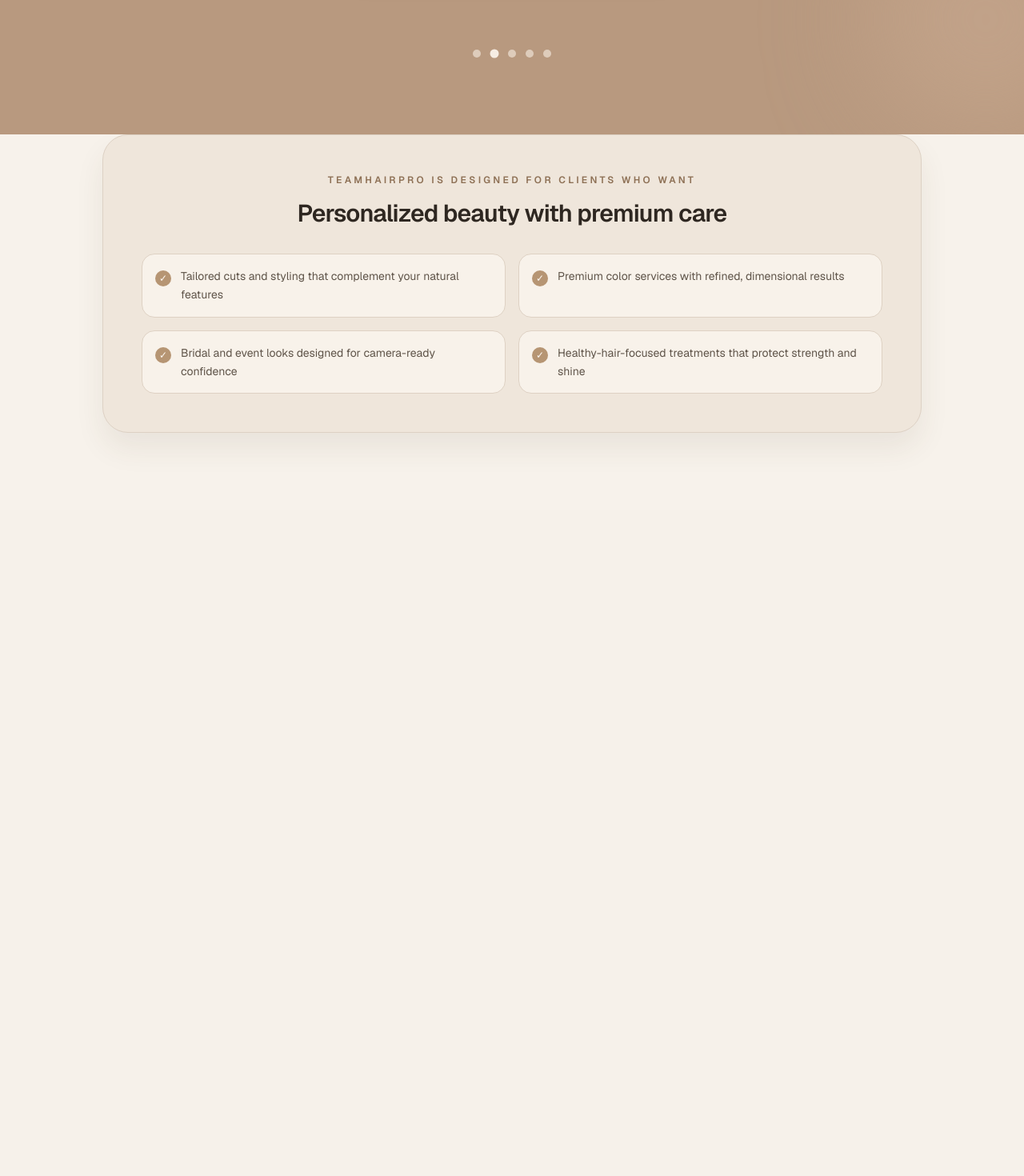
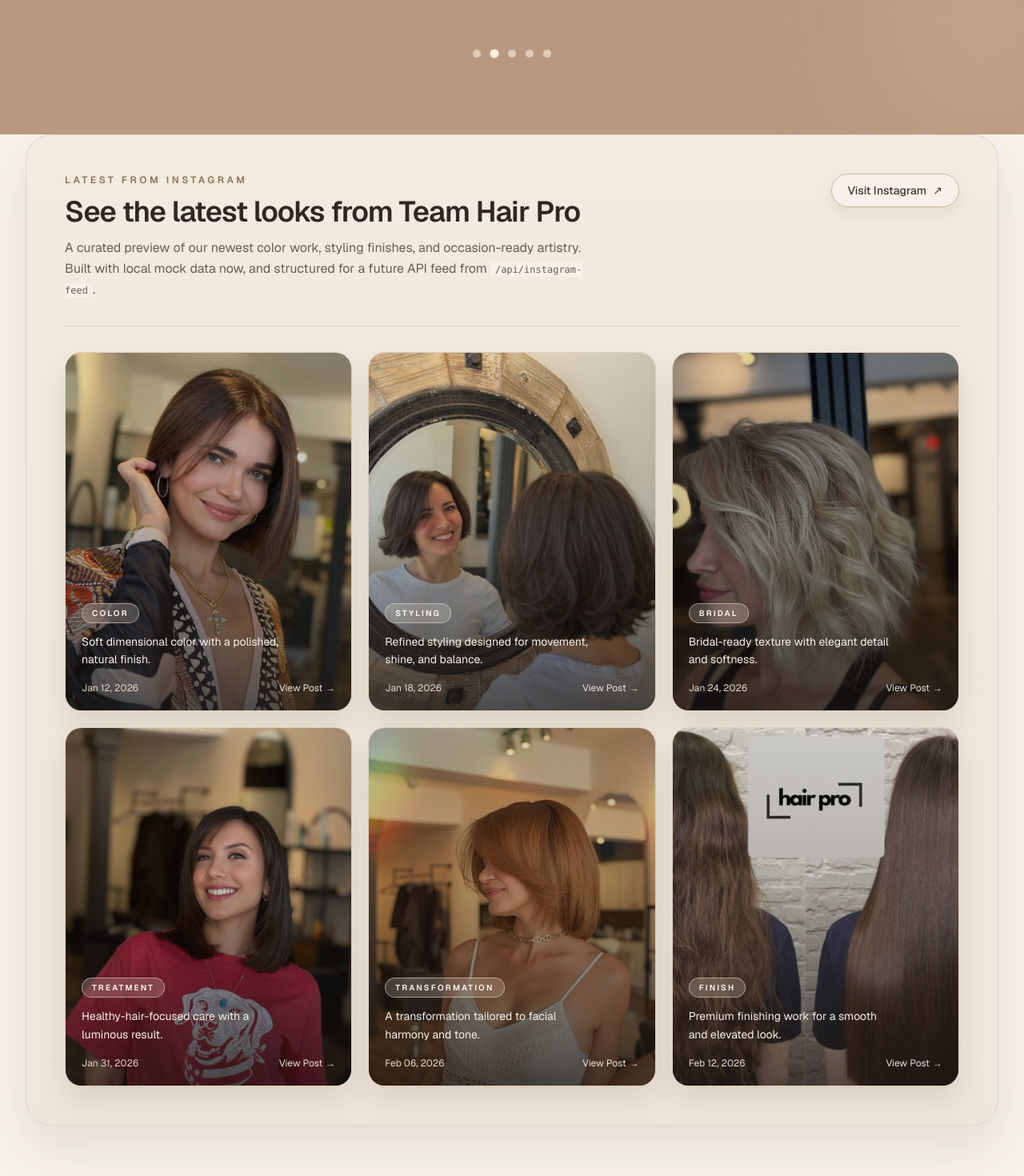
Before and after one commit to ugurcanyagiz/teamhairpro, a Next.js app: page / in a window 1280 px wide. Shown: the part 1785-3255 px from the top of the page at 80% size. Before the commit the page ends 2422 px from the top, so only its background shows below. Built offline with nearby package versions, Linux system fonts and the light colour scheme.

Commit message:
Redesign homepage bottom section as premium Instagram showcase

```diff
--- a/app/page.tsx
+++ b/app/page.tsx
@@ -4,12 +4,56 @@ import { LogoCarousel } from "@/components/home/logo-carousel";
 import { Navbar } from "@/components/home/navbar";
 import { ReviewCarouselSection } from "@/components/home/review-carousel-section";
 
-const benefits = [
-  "Tailored cuts and styling that complement your natural features",
-  "Premium color services with refined, dimensional results",
-  "Bridal and event looks designed for camera-ready confidence",
-  "Healthy-hair-focused treatments that protect strength and shine",
-];
+const instagramPosts = [
+  {
+    id: "1",
+    image: "/ins1.png",
+    caption: "Soft dimensional color with a polished, natural finish.",
+    permalink: "https://instagram.com/teamhairpro",
+    date: "Jan 12, 2026",
+    type: "Color",
+  },
+  {
+    id: "2",
+    image: "/ins2.png",
+    caption: "Refined styling designed for movement, shine, and balance.",
+    permalink: "https://instagram.com/teamhairpro",
+    date: "Jan 18, 2026",
+    type: "Styling",
+  },
+  {
+    id: "3",
+    image: "/ins3.png",
+    caption: "Bridal-ready texture with elegant detail and softness.",
+    permalink: "https://instagram.com/teamhairpro",
+    date: "Jan 24, 2026",
+    type: "Bridal",
+  },
+  {
+    id: "4",
+    image: "/ins4.png",
+    caption: "Healthy-hair-focused care with a luminous result.",
+    permalink: "https://instagram.com/teamhairpro",
+    date: "Jan 31, 2026",
+    type: "Treatment",
+  },
+  {
+    id: "5",
+    image: "/ins5.png",
+    caption: "A transformation tailored to facial harmony and tone.",
+    permalink: "https://instagram.com/teamhairpro",
+    date: "Feb 06, 2026",
+    type: "Transformation",
+  },
+  {
+    id: "6",
+    image: "/ins6.png",
+    caption: "Premium finishing work for a smooth and elevated look.",
+    permalink: "https://instagram.com/teamhairpro",
+    date: "Feb 12, 2026",
+    type: "Finish",
+  },
+] as const;
 
 export default function Home() {
   return (
@@ -91,16 +135,64 @@ export default function Home() {
 
         <ReviewCarouselSection />
 
-        <section id="services" className="px-6 pb-20 lg:px-8 lg:pb-24">
-          <div className="mx-auto w-full max-w-5xl rounded-[2rem] border border-[#ddd1c4] bg-[#efe6db] p-8 text-center shadow-[0_20px_36px_rgba(74,58,42,0.08)] sm:p-12">
-            <p className="text-xs font-semibold uppercase tracking-[0.28em] text-[#8e7156]">TeamHairPro is designed for clients who want</p>
-            <h3 className="mt-4 text-3xl font-semibold tracking-tight text-[#2e2721]">Personalized beauty with premium care</h3>
-            <div className="mt-8 grid gap-4 text-left sm:grid-cols-2">
-              {benefits.map((benefit) => (
-                <div key={benefit} className="flex items-start gap-3 rounded-2xl border border-[#ded1c3] bg-[#f8f2ea] p-4">
-                  <span className="mt-1 inline-flex h-5 w-5 shrink-0 items-center justify-center rounded-full bg-[#b69573] text-xs text-[#fffaf4]">✓</span>
-                  <p className="text-sm leading-relaxed text-[#5f5449]">{benefit}</p>
-                </div>
+        <section id="services" className="px-6 pb-20 lg:px-8 lg:pb-24" aria-labelledby="instagram-showcase-title">
+          <div className="mx-auto w-full max-w-7xl rounded-[2rem] border border-[#dfd2c4] bg-[linear-gradient(180deg,#f3ebdf_0%,#efe5da_100%)] p-6 shadow-[0_30px_60px_rgba(62,46,31,0.1)] sm:p-8 lg:p-12">
+            <div className="flex flex-col gap-6 border-b border-[#ddcfbf] pb-8 lg:flex-row lg:items-end lg:justify-between">
+              <div className="max-w-2xl">
+                <p className="text-xs font-semibold uppercase tracking-[0.3em] text-[#8f7258]">Latest from Instagram</p>
+                <h3 id="instagram-showcase-title" className="mt-3 text-3xl font-semibold tracking-tight text-[#2f2822] sm:text-4xl">
+                  See the latest looks from Team Hair Pro
+                </h3>
+                <p className="mt-3 text-sm leading-relaxed text-[#6a5d50] sm:text-base">
+                  A curated preview of our newest color work, styling finishes, and occasion-ready artistry. Built with local mock data now,
+                  and structured for a future API feed from <code className="rounded bg-[#f8f1e8] px-1.5 py-0.5 text-xs">/api/instagram-feed</code>.
+                </p>
+              </div>
+
+              <Link
+                href="https://instagram.com/teamhairpro"
+                target="_blank"
+                rel="noreferrer"
+                className="inline-flex items-center gap-2 self-start rounded-full border border-[#ccb69e] bg-[#f8f1e9] px-5 py-2.5 text-sm font-medium text-[#43372d] shadow-[0_10px_20px_rgba(90,67,46,0.08)] transition hover:-translate-y-0.5 hover:border-[#b59474] hover:bg-[#f5ece2]"
+              >
+                Visit Instagram <span aria-hidden>↗</span>
+              </Link>
+            </div>
+
+            <div className="mt-8 grid gap-5 sm:grid-cols-2 xl:grid-cols-3">
+              {instagramPosts.map((post) => (
+                <Link
+                  key={post.id}
+                  href={post.permalink}
+                  target="_blank"
+                  rel="noreferrer"
+                  className="group relative isolate overflow-hidden rounded-[1.3rem] border border-[#decfbe] bg-[#e6d7c7] shadow-[0_18px_36px_rgba(73,54,36,0.12)] transition duration-500 hover:-translate-y-1"
+                  aria-label={`View Instagram post: ${post.caption}`}
+                >
+                  <div className="relative aspect-[4/5] overflow-hidden">
+                    <Image
+                      src={post.image}
+                      alt={post.caption}
+                      fill
+                      sizes="(max-width: 640px) 100vw, (max-width: 1280px) 50vw, 33vw"
+                      className="object-cover object-center transition duration-700 group-hover:scale-[1.04]"
+                    />
+                    <div className="absolute inset-0 bg-[linear-gradient(180deg,rgba(35,26,19,0.12)_0%,rgba(35,26,19,0.24)_42%,rgba(25,19,14,0.74)_100%)] transition duration-500 group-hover:bg-[linear-gradient(180deg,rgba(35,26,19,0.08)_0%,rgba(35,26,19,0.28)_40%,rgba(25,19,14,0.8)_100%)]" />
+                  </div>
+
+                  <div className="absolute inset-x-0 bottom-0 z-10 p-5 text-[#fffaf4]">
+                    <div className="inline-flex items-center rounded-full border border-[#e7d8c7]/60 bg-[#f9eee1]/20 px-3 py-1 text-[10px] font-semibold uppercase tracking-[0.22em] backdrop-blur-sm">
+                      {post.type}
+                    </div>
+                    <p className="mt-3 max-w-[28ch] text-sm leading-relaxed text-[#f8f1e8]">{post.caption}</p>
+                    <div className="mt-4 flex items-center justify-between text-xs text-[#e6d8c9]">
+                      <span>{post.date}</span>
+                      <span className="inline-flex items-center gap-1 text-[#fff4e8] opacity-90 transition group-hover:translate-x-0.5">
+                        View Post <span aria-hidden>→</span>
+                      </span>
+                    </div>
+                  </div>
+                </Link>
               ))}
             </div>
           </div>
```
